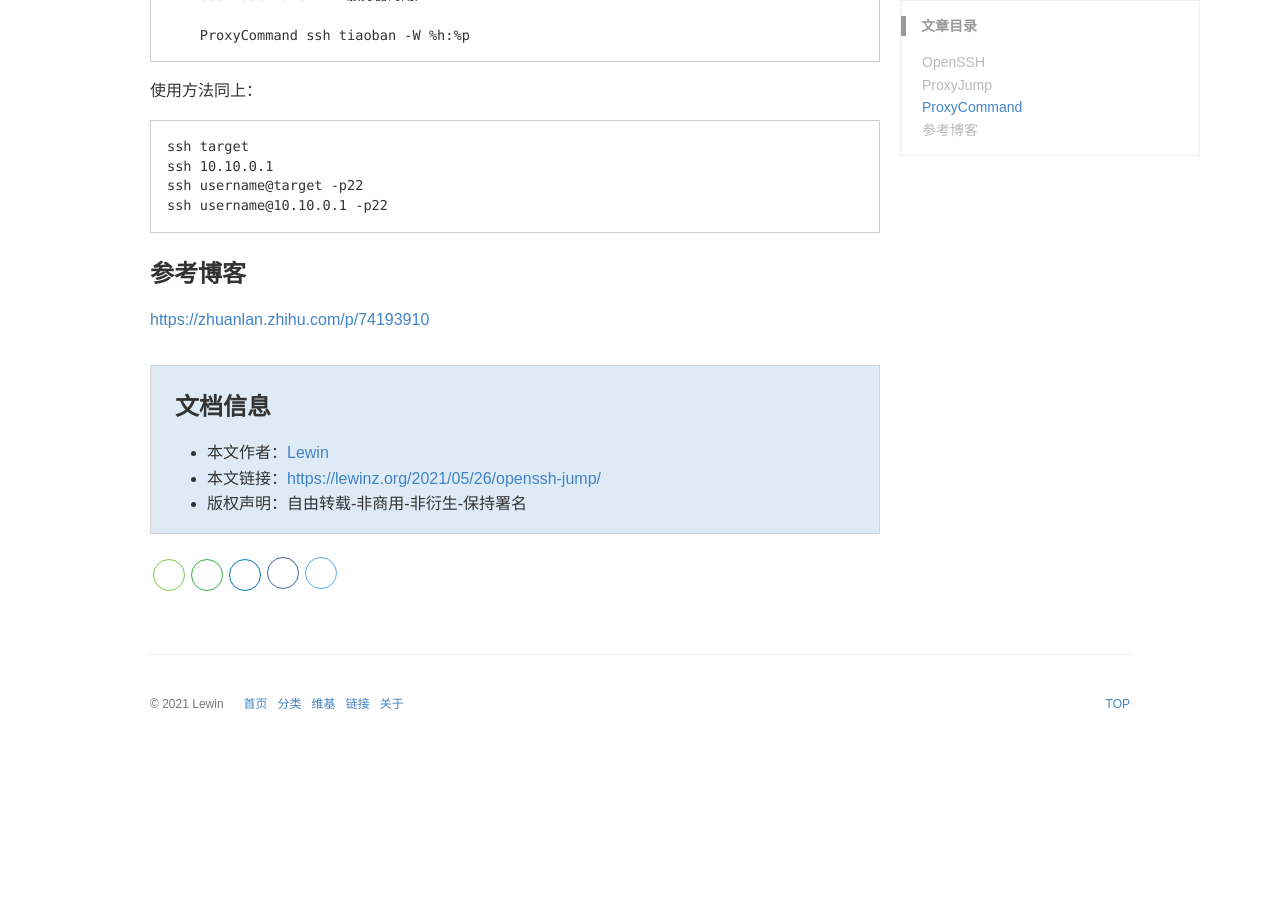
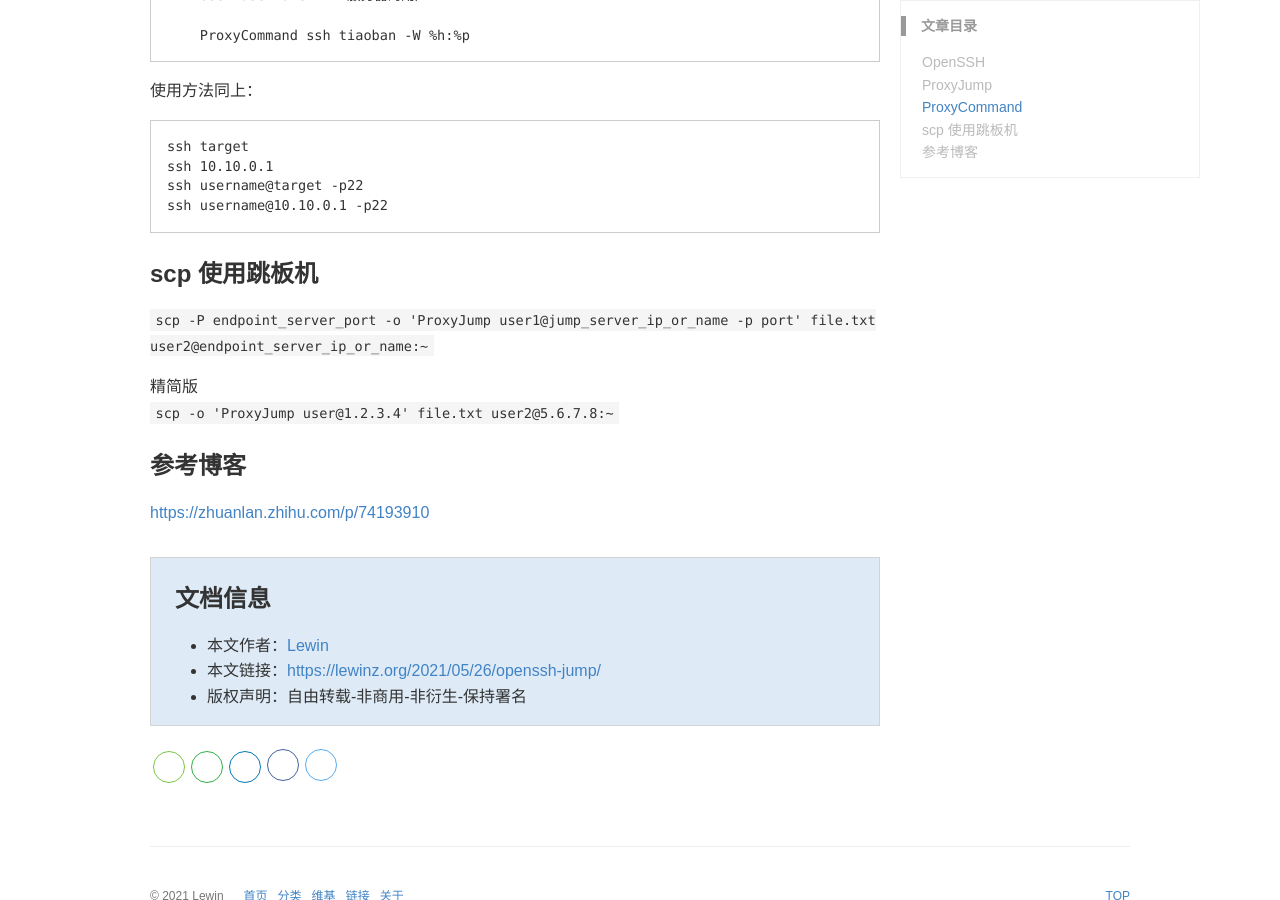
Before and after one commit to Lewinz/lewinz.github.io, a Jekyll site: the page built from _posts/2021-05-26-openssh-jump.md, in a window 1280 px wide and 900 px high, scrolled down 2526 px. Built offline with Jekyll 4.4.1, drawn with Linux system fonts in a browser that asks for light colours; some web fonts are replaced; comment, search, counter and statistics services are not loaded; a style sheet for code colours, icons or effects is not loaded; before the commit the page ends 3287 px from its top, so only the background shows below that; some of the changed text lies outside the part shown.

Commit message:
update scp jump

````diff
--- a/_posts/2021-05-26-openssh-jump.md
+++ b/_posts/2021-05-26-openssh-jump.md
@@ -114,5 +114,11 @@ ssh 10.10.0.1
 ssh username@target -p22
 ssh username@10.10.0.1 -p22
 ```
+
+### scp 使用跳板机
+`scp -P endpoint_server_port -o 'ProxyJump user1@jump_server_ip_or_name -p port' file.txt user2@endpoint_server_ip_or_name:~`
+
+精简版
+`scp -o 'ProxyJump user@1.2.3.4' file.txt user2@5.6.7.8:~`
 ### 参考博客
 <https://zhuanlan.zhihu.com/p/74193910>
````
